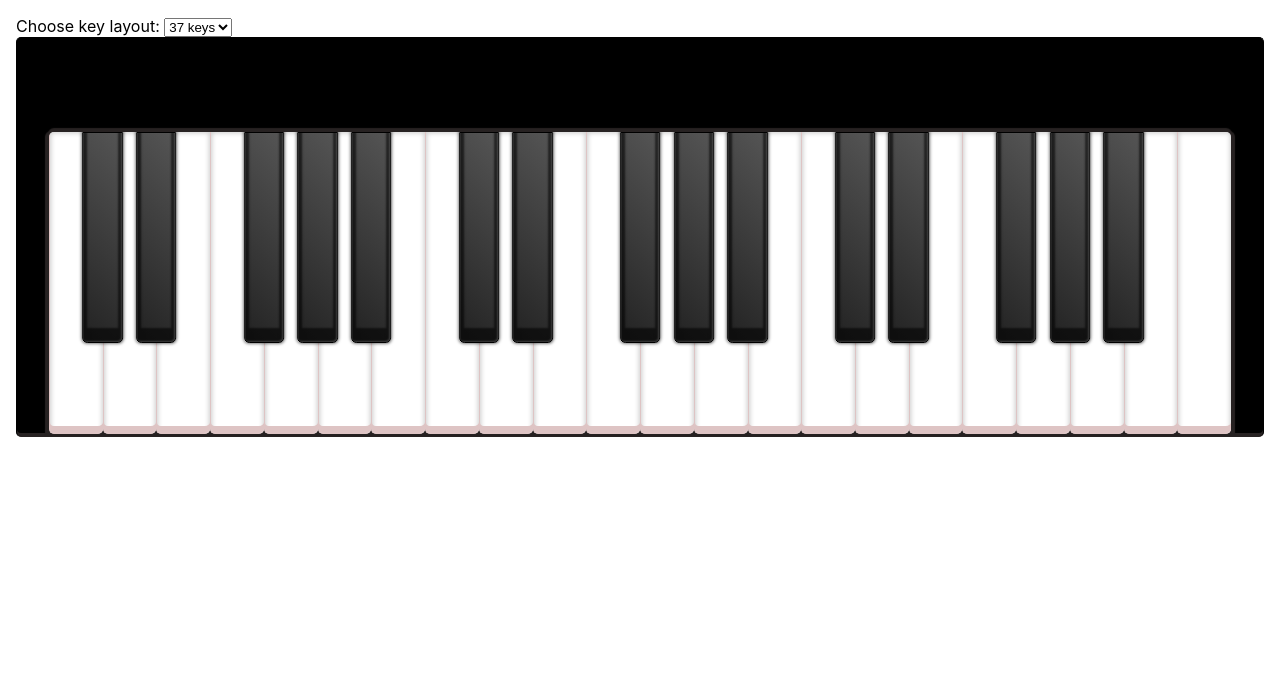
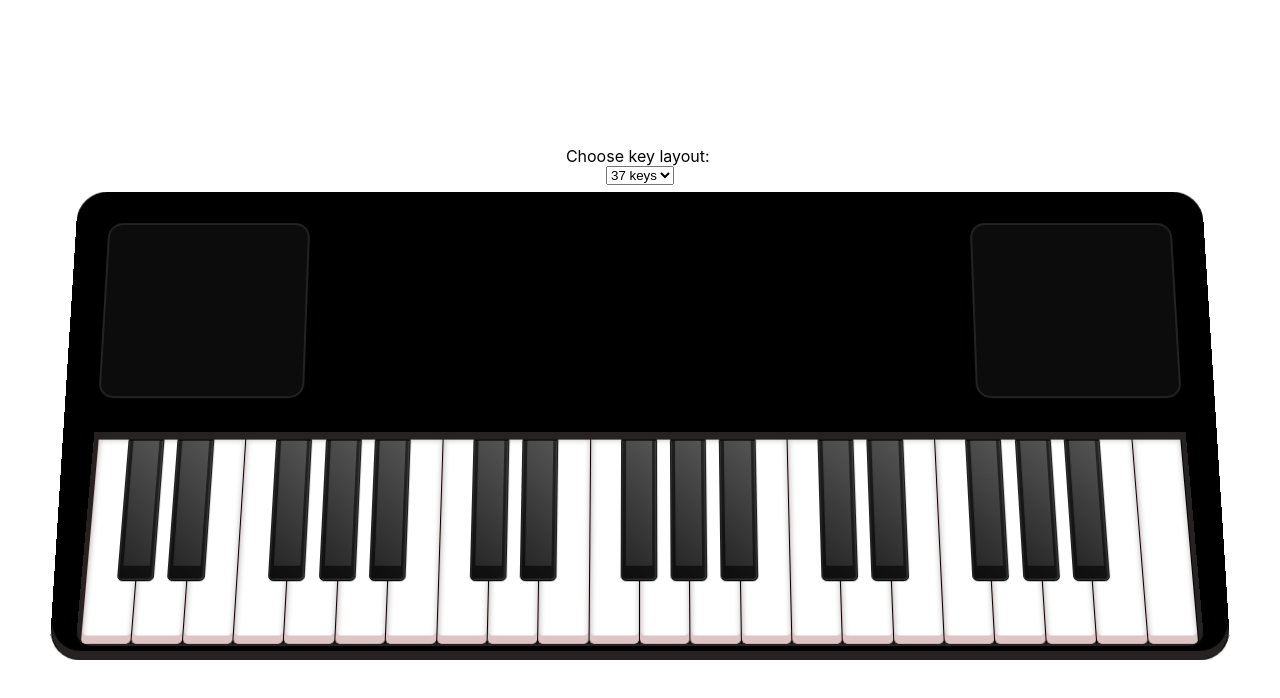
Before and after one commit to TimMansell/keyboard, a React (Create React App) app: page / in a window 1280 px wide. Shown: the top 698 px of the page. Built offline with nearby package versions, Linux system fonts and the light colour scheme.

Commit message:
Make keyboard look 3d

```diff
--- a/src/App.js
+++ b/src/App.js
@@ -25,7 +25,7 @@ function App() {
   };
 
   return (
-    <>
+    <div className="app">
       Choose key layout:&nbsp;
       <select value={chosenLayout} onChange={(event) => setKeyLayout(event)}>
         <option value="keys25">25 keys</option>
@@ -36,7 +36,7 @@ function App() {
         <option value="keys88">88 keys</option>
       </select>
       <Piano keys={keyLayout[chosenLayout]} />
-    </>
+    </div>
   );
 }
 
--- a/src/components/Keys/keys.scss
+++ b/src/components/Keys/keys.scss
@@ -1,13 +1,11 @@
 .keys {
   display: flex;
-  position: relative;
-  overflow: hidden;
-  height: 100%;
-  transform: translateY(-2px);
-  border-radius:5px 5px 0 0;
-  border-bottom: 0;
+  height: 200px;
+  width: 100%;
+  transform: translateY(-7px) perspective(1000px) rotateX(3deg);
+  border-radius: 0 0 10px 10px;
   background: #272222;
-  box-shadow: 0 -3px 1px 1px #272222, -3px 0 1px 1px #272222, 3px 0 1px 1px #272222;
+  box-shadow: 0 -3px 0 5px #272222;
 }
 
 .key {
@@ -15,6 +13,7 @@
   flex: 1;
   flex-direction: column;
   position: relative;
+  border-right: 1px solid #000;
 
   &__btn {
     flex: 1;
@@ -42,11 +41,11 @@
       right: 0;
       transform: translateX(50%);
       border:1px solid #000;
-      box-shadow: inset -1px -1px 2px rgba(255, 255, 255, 0.2), inset 0 -10px 2px 4px rgba(0, 0, 0, 0.6), 0 0px 3px 1px rgba(0, 0, 0, 0.5);
+      box-shadow: inset -1px -1px 2px rgba(255, 255, 255, 0.2), inset 0 -10px 0 4px rgba(0, 0, 0, 0.6), 0 0 0 0 rgba(0, 0, 0, 0.5);
       background:linear-gradient(45deg,#222 0%,#555 100%);
 
       &:active {
-        box-shadow: -1px -1px 2px rgba(255,255,255,0.2) inset, 0 -5px 2px 4px rgba(0,0,0,0.6) inset, 0 0px 3px 1px rgba(0,0,0,0.5);
+        box-shadow: -1px -1px 2px rgba(255,255,255,0.2) inset, 0 -5px 2px 4px rgba(0,0,0,0.6) inset, 0 0 0 0 rgba(0,0,0,0.5);
         background:linear-gradient(to right,#444 0%,#222 100%);
       }
     }
--- a/src/components/Piano/Piano.js
+++ b/src/components/Piano/Piano.js
@@ -1,13 +1,21 @@
 import React from 'react';
 import PropTypes from 'prop-types';
+import classnames from 'classnames';
 import './piano.scss';
 
 import Keys from '../Keys/Keys';
 
 function Piano({ keys }) {
+  const classes = classnames('keys');
+
   return (
     <div className="piano">
-      <div className="keys">
+      <div className="controls">
+        <div className="speakers"></div>
+        <div className="knobs">1</div>
+        <div className="speakers"></div>
+      </div>
+      <div className={classes}>
         {keys.keys.map((key, index) => (
           <Keys key={index} type={key} />
         ))}
--- a/src/components/Piano/piano.scss
+++ b/src/components/Piano/piano.scss
@@ -1,9 +1,27 @@
 .piano {
-  height: 50vh;
+  width: 90%;
   background: #000;
-  padding: 6rem 2rem 0 2rem;
-  border-radius: 5px;
-  box-shadow: inset 0 -3px 0px 0 #272222;
+  padding: 2rem 2rem .5rem 2rem;
+  border-radius: 30px;
+  box-shadow: inset 0 -8px 0px 0 #272222;
   border: 1px solid #000;
   border-bottom: 1px solid #272222;
+  transform: perspective(800px) rotateX(5deg);
 }
+
+.controls {
+  display: flex;
+  height: 180px;
+  margin-bottom: 3rem;
+}
+
+.speakers {
+  flex: 3;
+  background: #0c0c0c;
+  border: 2px solid #272222;
+  border-radius: 15px;
+}
+
+.knobs {
+  flex: 10;
+}
--- a/src/index.css
+++ b/src/index.css
@@ -20,7 +20,6 @@ body {
     sans-serif;
   -webkit-font-smoothing: antialiased;
   -moz-osx-font-smoothing: grayscale;
-  padding: 1rem;
 }
 
 code {
@@ -32,3 +31,11 @@ code {
     'Courier New',
     monospace;
 }
+
+.app {
+  display: flex;
+  flex-direction: column;
+  align-items: center;
+  justify-content: center;
+  height: 100vh;
+}
```
